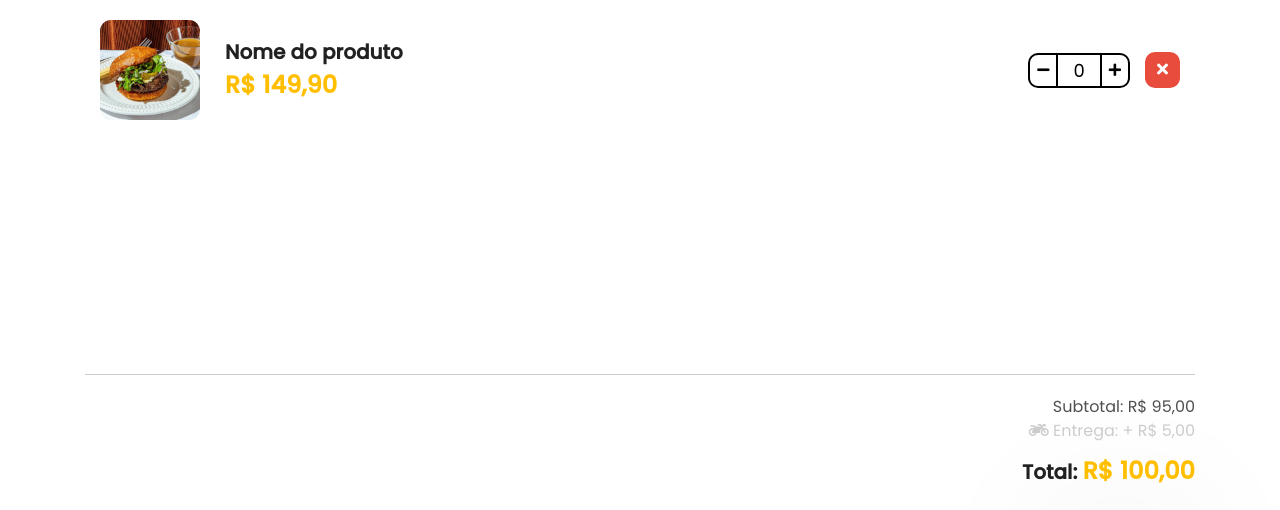
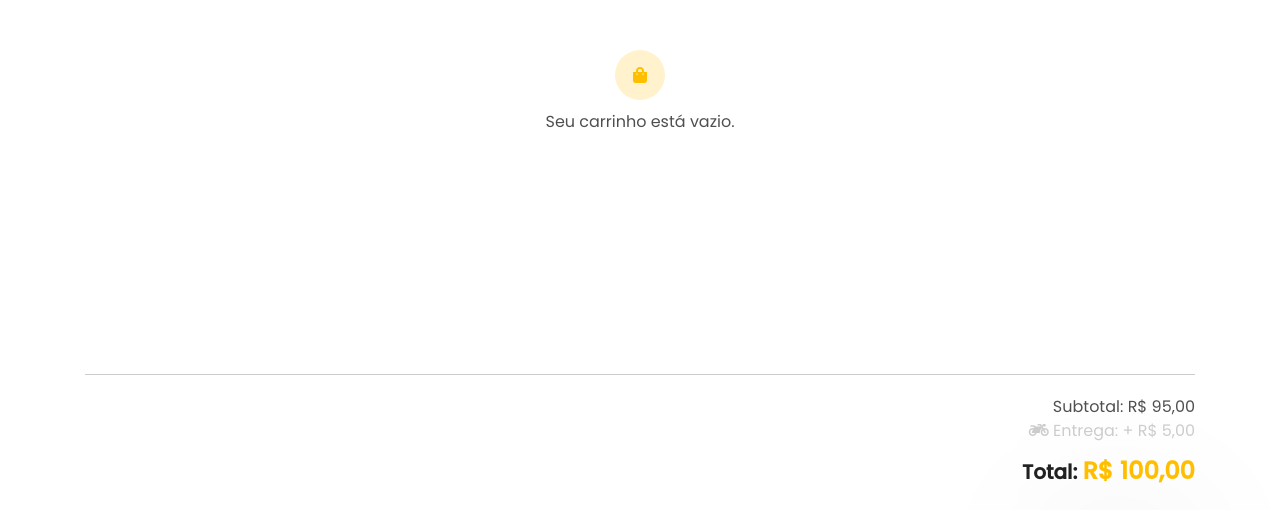
Before and after one commit to aliriorios/menu, a plain HTML site: page index.html in a window 1280 px wide. Both pictures are taken after a click on the link "Meu carrinho". Shown: the part 175-685 px from the top of the page. Drawn offline with nearby package versions, Linux system fonts and the light colour scheme.

Commit message:
Manipulando e criando os itens do carrinho dinâmicamente

```diff
--- a/css/style.css
+++ b/css/style.css
@@ -882,3 +882,28 @@ select.form-control {
 .toast.green {
   background-color: var(--color-green);
 }
+
+.carrinho-vazio {
+  margin: 0 auto;
+  margin-top: 50px;
+
+  text-align: center;
+}
+
+.carrinho-vazio i {
+  width: 50px;
+  height: 50px;
+
+  background-color: var(--color-secondary);
+
+  color: var(--color-primary);
+
+  display: flex;
+  justify-content: center;
+  align-items: center;
+
+  margin: 0 auto;
+  margin-bottom: 10px;
+
+  border-radius: 50px;
+}
--- a/index.html
+++ b/index.html
@@ -114,7 +114,7 @@
       </div>
     </div>
   </section>
-1
+
   <section class="service" id="service">
     <div class="background-service">
 
@@ -166,7 +166,7 @@
 
     <div class="container">
       <div class="row">
-        <div class="col-12 text-center mb-5">1
+        <div class="col-12 text-center mb-5">
           <span class="hint-title"><strong>Cardápio</strong></span>
           <h1 class="title"><strong>Conheça o nosso cardápio</strong></h1>
         </div>
@@ -384,21 +384,7 @@
     <div class="m-body">
       <div class="container">
         <div class="row mr-0 ml-0 hidden" id="itensCarrinho">
-          <div class="col-12 item-carrinho">
-            <div class="img-produto">
-              <img src="img/cardapio/burguers/burger-au-poivre-kit-4-pack.3ca0e39b02db753304cd185638dad518.jpg">
-            </div>
-            <div class="dados-produto">
-              <p class="title-produto"><strong>Nome do produto</strong></p>
-              <p class="price-produto"><strong>R$ 149,90</strong></p>
-            </div>
-            <div class="add-carrinho">
-              <span class="btn-menos"><i class="fas fa-minus"></i></span>
-              <span class="add-numero-itens">0</span>
-              <span class="btn-mais"><i class="fas fa-plus"></i></span>
-              <span class="btn btn-remove"><i class="fa fa-times"></i></span>
-            </div>
-          </div>
+
         </div>
 
         <div class="row mr-0 ml-0 hidden" id="localEntrega">
--- a/js/app.js
+++ b/js/app.js
@@ -128,7 +128,7 @@ cardapio.metodos = {
         if (abrir) {
             $("#modalCarrinho").removeClass("hidden");
 
-            cardapio.metodos.carregarEtapa(1);
+            cardapio.metodos.carregarCarrinho();
 
         } else {
             $("#modalCarrinho").addClass("hidden");
@@ -196,6 +196,41 @@ cardapio.metodos = {
         cardapio.metodos.carregarEtapa(etapa - 1); // Voltando para a anterior
     },
 
+    // Carrega a lista de itens do carriniho
+    carregarCarrinho: () => {
+        cardapio.metodos.carregarEtapa(1);
+
+        if (MEU_CARRINHO.length > 0) {
+            $("#itensCarrinho").html('');
+
+            $.each(MEU_CARRINHO, (i, e) => {
+                let temp = cardapio.templates.itemCarrinho
+                .replace(/\${img}/g, e.img)
+                .replace(/\${name}/g, e.name)
+                .replace(/\${price}/g, e.price.toFixed(2).replace('.', ','))
+                .replace(/\${id}/g, e.id)
+                .replace(/\${qntd}/g, e.qntd);
+
+                $("#itensCarrinho").append(temp);
+            })
+
+        } else {
+            $("#itensCarrinho").html('<p class="carrinho-vazio"><i class="fa fa-shopping-bag"></i>Seu carrinho está vazio.</p>');
+        }
+    },
+
+    diminuirQuantidadeCarrinho: (id) => {
+
+    },
+
+    aumentarQuantidadeCarrinho: (id) => {
+
+    },
+
+    removerItemCarrinho: (id) => {
+
+    },
+
     mensagem: (texto, cor = 'red', tempo = 3000) => {
         let id = Math.floor(Date.now() + Math.random()).toString();
 
@@ -232,5 +267,23 @@ cardapio.templates = {
                 </div>
             </div>
         </div>
+    `,
+
+    itemCarrinho: `
+        <div class="col-12 item-carrinho">
+            <div class="img-produto">
+                <img src="\${img}">
+            </div>
+            <div class="dados-produto">
+                <p class="title-produto"><strong>\${name}</strong></p>
+                <p class="price-produto"><strong>R$ \${price}</strong></p>
+            </div>
+            <div class="add-carrinho">
+                <span class="btn-menos" onclick="cardapio.metodos.diminuirQuantidadeCarrinho('\${id}')"><i class="fas fa-minus"></i></span>
+                <span class="add-numero-itens" id="qntd-carrinho-\${id}">\${qntd}</span>
+                <span class="btn-mais" onclick="cardapio.metodos.aumentarQuantidadeCarrinho('\${id}')"><i class="fas fa-plus"></i></span>
+                <span class="btn btn-remove" onclick="cardapio.metodos.removerItemCarrinho('\${id}')"><i class="fa fa-times"></i></span>
+            </div>
+        </div>
     `
 }
```
